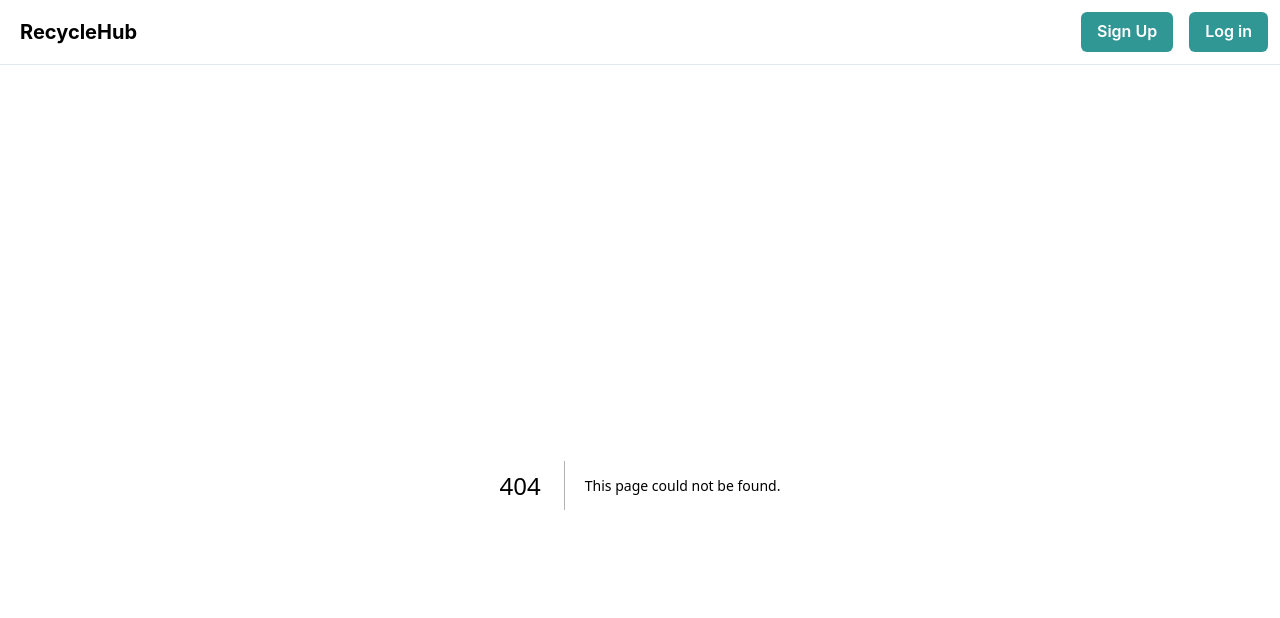
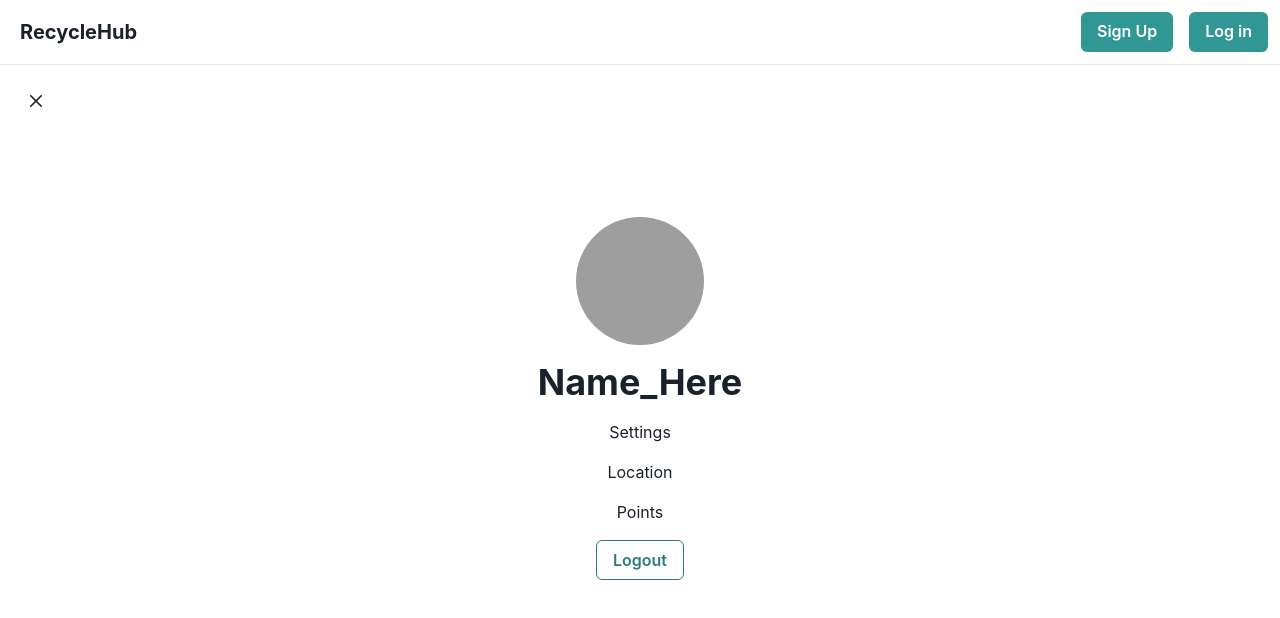
Before and after one commit to ketanbaitule/RecycleHub_, a Next.js app: page /Profile in a window 1280 px wide. Before the commit this address had no page. Shown: the top 618 px of the page. Built offline with nearby package versions, Linux system fonts and the light colour scheme; grey boxes are pictures that could not be loaded.

Commit message:
profile and setting

```diff
--- /dev/null
+++ b/src/pages/Profile.tsx
@@ -0,0 +1,81 @@
+import * as React from 'react'
+
+// 1. import `ChakraProvider` component
+import { Button, ChakraProvider, Heading, Link, VStack, Wrap, WrapItem, chakra } from '@chakra-ui/react'
+import { CloseButton } from '@chakra-ui/react'
+import { Center, Square, Circle } from '@chakra-ui/react'
+import { Avatar, AvatarBadge, AvatarGroup } from '@chakra-ui/react'
+import { Container } from '@chakra-ui/react'
+import { Box } from "@chakra-ui/react";
+import { Text } from "@chakra-ui/react";
+
+
+// function App() {
+//   // 2. Wrap ChakraProvider at the root of your app
+//   return (
+//     <ChakraProvider>
+//       <CloseButton />
+
+//       <Center bg='white' h='100px' color='black'>
+//    <strong><b>Profile</b></strong>
+//        </Center>
+//        <Center><Wrap>
+//   <WrapItem>
+//     <Avatar size='2xl' name='Segun Adebayo' src='https://avatars.githubusercontent.com/u/111949604?s=400&u=ef8ee0878e3826a987685b862523e814b95280e3&v=4' />{' '}
+//   </WrapItem>
+// </Wrap>
+// </Center>
+// <Box mb="10"></Box>
+
+// <Center><b><h1>Name_Here</h1></b></Center>
+//     </ChakraProvider>
+//   )
+// }
+// export default App;
+
+
+
+// import { Box, Button, Center, Avatar, Text, VStack, Heading } from '@chakra-ui/react';
+// import React, { useState } from 'react';
+
+export default function ProfilePage() {
+  const [user, setUser] = React.useState({
+    name: 'Name_Here',
+    email: 'john.doe@example.com',
+    profileImage: '/path/to/profile/image.jpg',
+    location: 'Location',
+    Points: 'Points',
+  });
+
+  const handleLogout = () => {
+    // Implement your logout logic here
+    console.log('User logged out');
+  };
+
+  return (
+
+    <ChakraProvider>
+      <CloseButton />
+
+      <Box bg='white' w='100%'h = '100'p={4} color='white'>
+</Box>
+    <VStack spacing={4} align="center">
+        <Wrap>
+          <WrapItem>
+            <Avatar size='2xl' name='Dan Abrahmov' src='https://bit.ly/dan-abramov' borderRadius='1000' />
+          </WrapItem>
+        </Wrap>
+        <b><Heading>{user.name}</Heading></b>
+        <Link href="/setting">
+                <button>Settings</button>
+            </Link>
+        <Text>{user.location}</Text>
+        <Text>{user.Points}</Text>
+        <Button colorScheme="teal" variant="outline" onClick={handleLogout}>
+          Logout
+        </Button>
+      </VStack>
+
+  </ChakraProvider>
+  );
+}
--- /dev/null
+++ b/src/pages/setting.tsx
@@ -0,0 +1,30 @@
+import { Box, Button, ChakraProvider, FormControl, FormLabel, Input, VStack } from '@chakra-ui/react';
+import React from 'react';
+
+export default function SettingsPage() {
+  return (
+    <ChakraProvider>
+      <VStack spacing={4} align="start">
+      <FormControl id="profileImage">
+        <FormLabel>Profile Image</FormLabel>
+        <Input type="file" name="profileImage" />
+      </FormControl>
+      <FormControl id="name">
+        <FormLabel>Name</FormLabel>
+        <Input type="text" name="name" />
+      </FormControl>
+      <FormControl id="email">
+        <FormLabel>Email</FormLabel>
+        <Input type="email" name="email" />
+      </FormControl>
+      <FormControl id="location">
+        <FormLabel>Location</FormLabel>
+        <Input type="text" name="location" />
+      </FormControl>
+      <Button colorScheme="teal" variant="outline">
+        Save Changes
+      </Button>
+    </VStack>
+    </ChakraProvider>
+  );
+}
```
